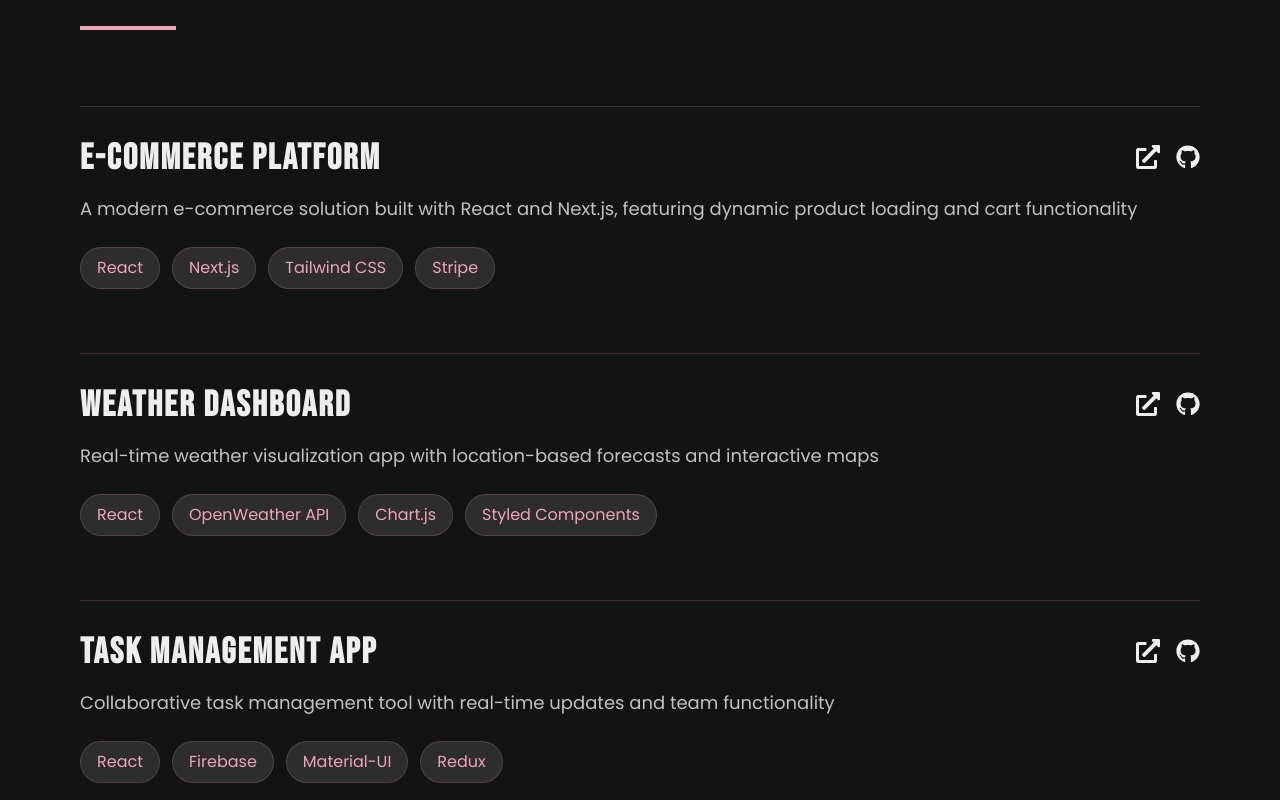
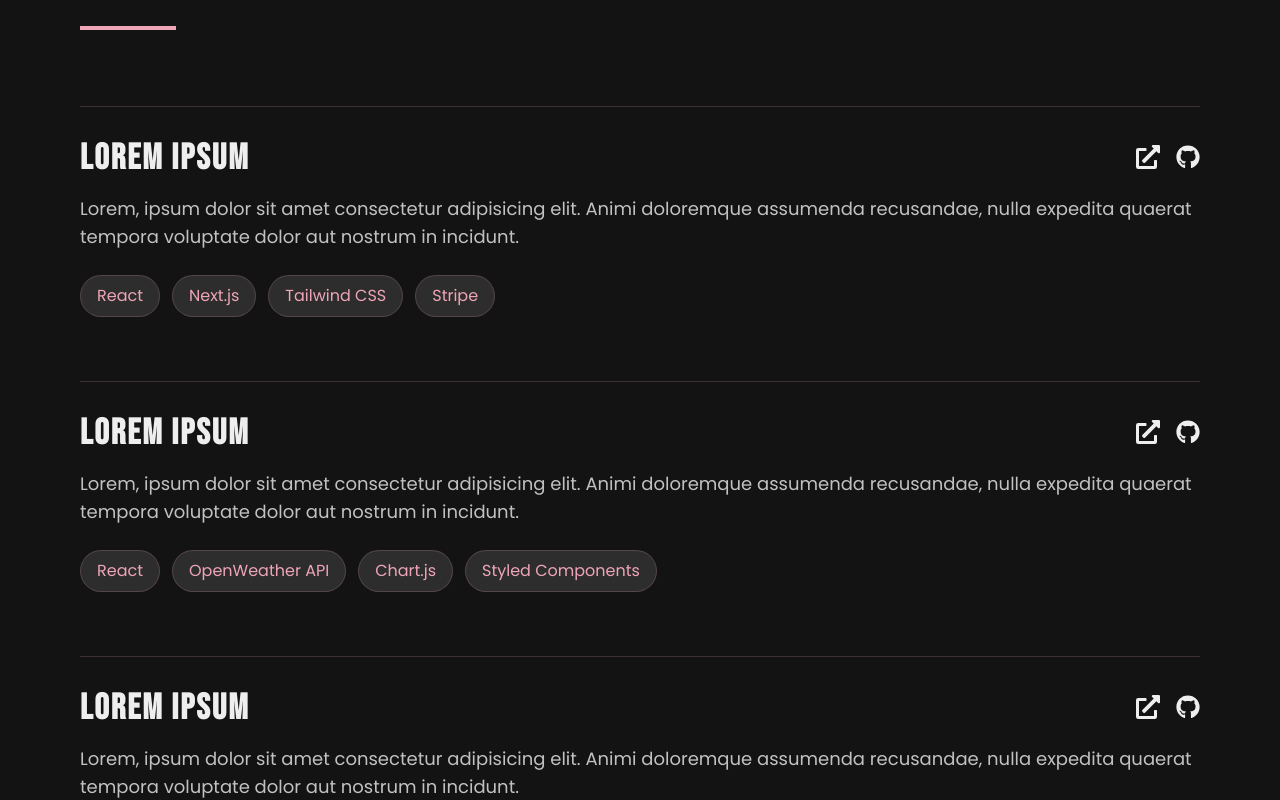
Before and after one commit to zarhaselene/portfolio, a Next.js app: page / in a window 1280 px wide. Shown: the part 1000-1800 px from the top of the page. Built offline with nearby package versions, Linux system fonts and the light colour scheme.

Commit message:
Project titles and descriptions

```diff
--- a/src/app/layout/ExperienceEducation.jsx
+++ b/src/app/layout/ExperienceEducation.jsx
@@ -92,7 +92,6 @@ const ExperienceEducation = () => {
 
   return (
     <>
-      {/* FIXA PX Paddding */}
       {/* Experience Section */}
       <section className="py-12 relative w-screen left-1/2 -translate-x-1/2 mt-12 pt-12 bg-primary/5 ">
         <div className="max-w-7xl mx-auto  px-[1rem] sm:px-[5rem] xl:px-[0]">
--- a/src/app/layout/ProjectsAndSkills.jsx
+++ b/src/app/layout/ProjectsAndSkills.jsx
@@ -5,25 +5,25 @@ import { FaGithub, FaExternalLinkAlt } from "react-icons/fa";
 const ProjectsAndSkills = () => {
   const projects = [
     {
-      title: "E-Commerce Platform",
+      title: "Lorem ipsum",
       description:
-        "A modern e-commerce solution built with React and Next.js, featuring dynamic product loading and cart functionality",
+        "Lorem, ipsum dolor sit amet consectetur adipisicing elit. Animi doloremque assumenda recusandae, nulla expedita quaerat tempora voluptate dolor aut nostrum in incidunt. ",
       tags: ["React", "Next.js", "Tailwind CSS", "Stripe"],
       liveUrl: "#",
       githubUrl: "#",
     },
     {
-      title: "Weather Dashboard",
+      title: "Lorem ipsum",
       description:
-        "Real-time weather visualization app with location-based forecasts and interactive maps",
+        "Lorem, ipsum dolor sit amet consectetur adipisicing elit. Animi doloremque assumenda recusandae, nulla expedita quaerat tempora voluptate dolor aut nostrum in incidunt. ",
       tags: ["React", "OpenWeather API", "Chart.js", "Styled Components"],
       liveUrl: "#",
       githubUrl: "#",
     },
     {
-      title: "Task Management App",
+      title: "Lorem ipsum",
       description:
-        "Collaborative task management tool with real-time updates and team functionality",
+        "Lorem, ipsum dolor sit amet consectetur adipisicing elit. Animi doloremque assumenda recusandae, nulla expedita quaerat tempora voluptate dolor aut nostrum in incidunt. ",
       tags: ["React", "Firebase", "Material-UI", "Redux"],
       liveUrl: "#",
       githubUrl: "#",
```
